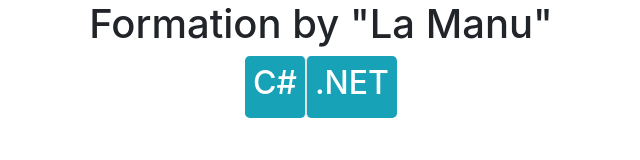
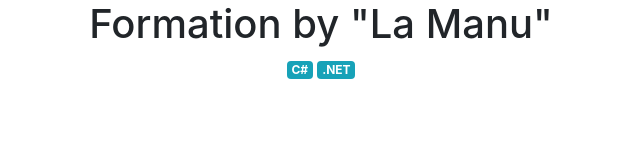
Before and after one commit to quentinpoirier/exercice3-bootstrap, a plain HTML site: page index.html in a window 1280 px wide. Shown: the whole page, without its empty margins (319-959 px from the left). Drawn offline with nearby package versions, Linux system fonts and the light colour scheme.

Commit message:
simplifacation après correction

```diff
--- a/index.html
+++ b/index.html
@@ -9,19 +9,13 @@
 <body>
     <div class="container">
         <div class="row">
-          <div class="col-sm text-center font-weight-bold">
+          <div class="col-sm text-center">
             <h1>Formation by "La Manu"</h1>
+            <span class="badge badge-info h2">C#</span>
+            <span class="badge badge-info h2">.NET</span>
           </div>
         </div>
-        <div class="row justify-content-center">
-          <div class="d-inline p-2 bg-info text-white rounded-lg border-right">
-            <h2>C#</h2>
-          </div>
-          <div class="d-inline p-2 bg-info text-white rounded-lg border-left">
-            <h2>.NET</h2>
-          </div>
-        </div>
-      </div>
+    </div>
 
 
 
```
